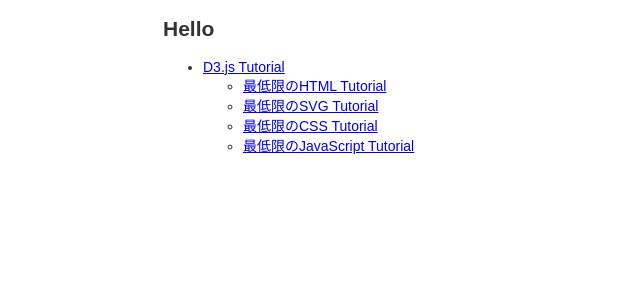
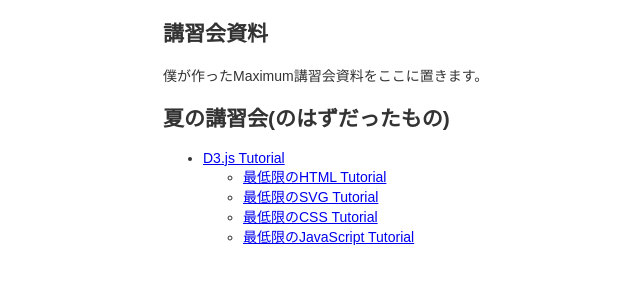
Before and after one commit to bombrary/lectures, a Jekyll site: the page built from index.md, in a window 1280 px wide. Shown: the top 300 px of the page, without its empty margins (27-667 px from the left). Built offline with Jekyll 4.4.1, drawn with Linux system fonts in a browser that asks for light colours.

Commit message:
Added description.

```diff
--- a/index.md
+++ b/index.md
@@ -1,9 +1,13 @@
 ---
 layout: default
-title: Hello, World
+title: bombraryの資料置き場
 ---
 
-# Hello
+# 講習会資料
+
+僕が作ったMaximum講習会資料をここに置きます。
+
+## 夏の講習会(のはずだったもの)
 
 - [D3.js Tutorial](d3js/)
   - [最低限のHTML Tutorial](lec_html/)
```
